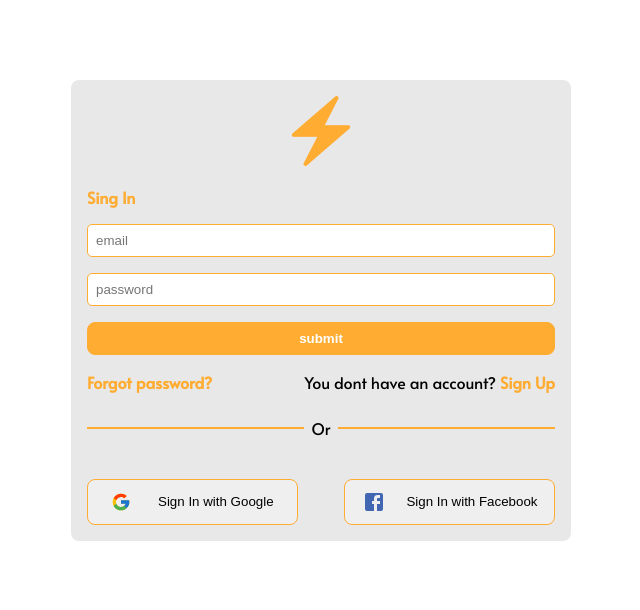
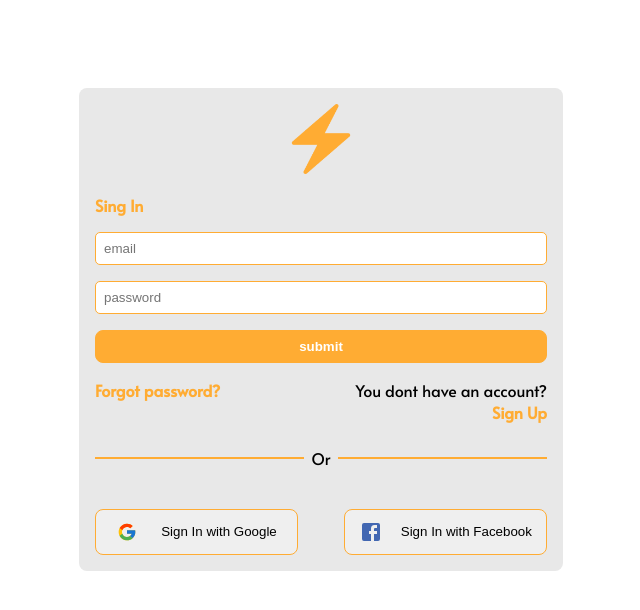
Before and after one commit to Lane876/react-firebase-ecommerce, a React (Create React App) app: page /login in a window 1280 px wide. Shown: the top 610 px of the page, without its empty margins (319-959 px from the left). Built offline with nearby package versions, Linux system fonts and the light colour scheme; no server answers.

Commit message:
:rocket:

```diff
--- a/src/components/Login.jsx
+++ b/src/components/Login.jsx
@@ -130,7 +130,7 @@ const Login = () => {
               Forgot password?
             </Link>
           </p>
-          <p>
+          <p style={{display:"flex", flexDirection:"column"}}>
             You dont have an account?{" "}
             <Link
               to="/register"
@@ -138,6 +138,7 @@ const Login = () => {
                 textDecoration: "none",
                 color: "#ffac33",
                 fontWeight: "600",
+                alignSelf:"flex-end"
               }}
             >
               Sign Up
--- a/src/index.css
+++ b/src/index.css
@@ -58,6 +58,7 @@ code {
   transform: translate(-50%, -50%); */
 
   margin: 5rem auto;
+  padding: .5rem;
 
 }
 
```
